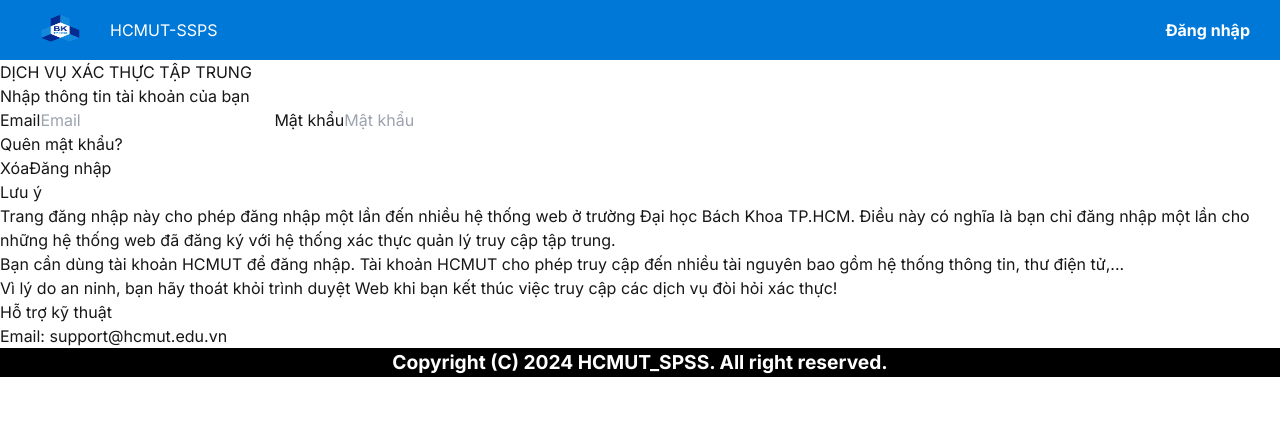
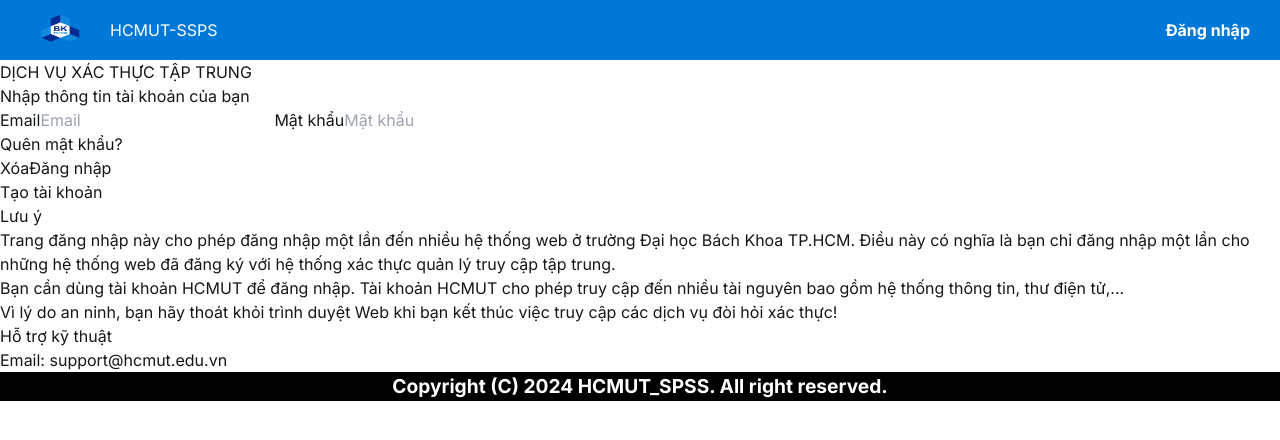
Before and after one commit to truongthonghcmut/spss_hk241, a Next.js app in the folder frontend/: page /login/student in a window 1280 px wide. Shown: the top 440 px of the page. Built offline with nearby package versions, Linux system fonts and the light colour scheme.

Commit message:
connect admin and finish register page

```diff
--- a/frontend/src/app/login/student/page.tsx
+++ b/frontend/src/app/login/student/page.tsx
@@ -45,6 +45,10 @@
         } finally {
             setIsLoading(false); // Dừng tải
         }
+    };
+
+    const handleRegister = () => {
+        router.push('/login/student/register')
     };
 
     return (
@@ -117,6 +121,15 @@
                                     Đăng nhập
                                 </button>
                             </div>
+                            <div className="flex justify-between items-center mb-4 mt-3">
+                                <a
+
+                                    className="text-sm text-blue-600 hover:underline"
+                                    onClick={handleRegister}
+                                >
+                                    Tạo tài khoản
+                                </a>
+                            </div>
                         </form>
                     </div>
 
```
